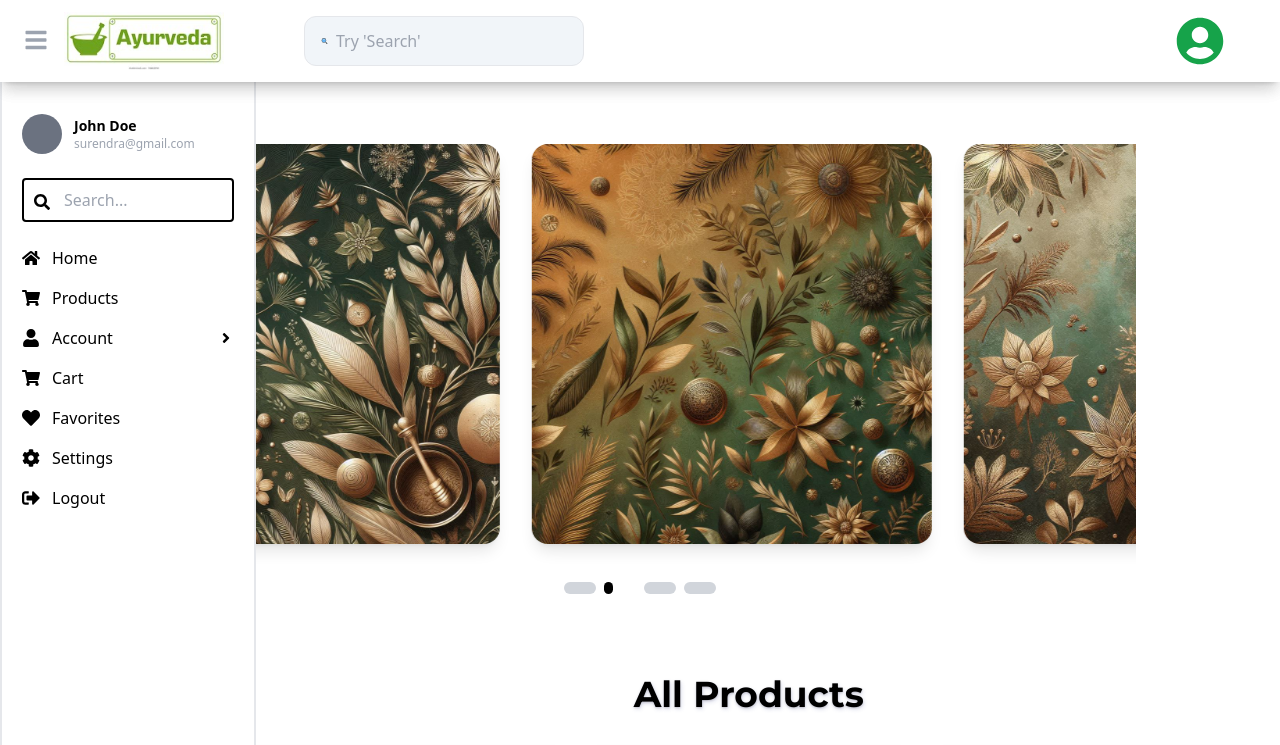
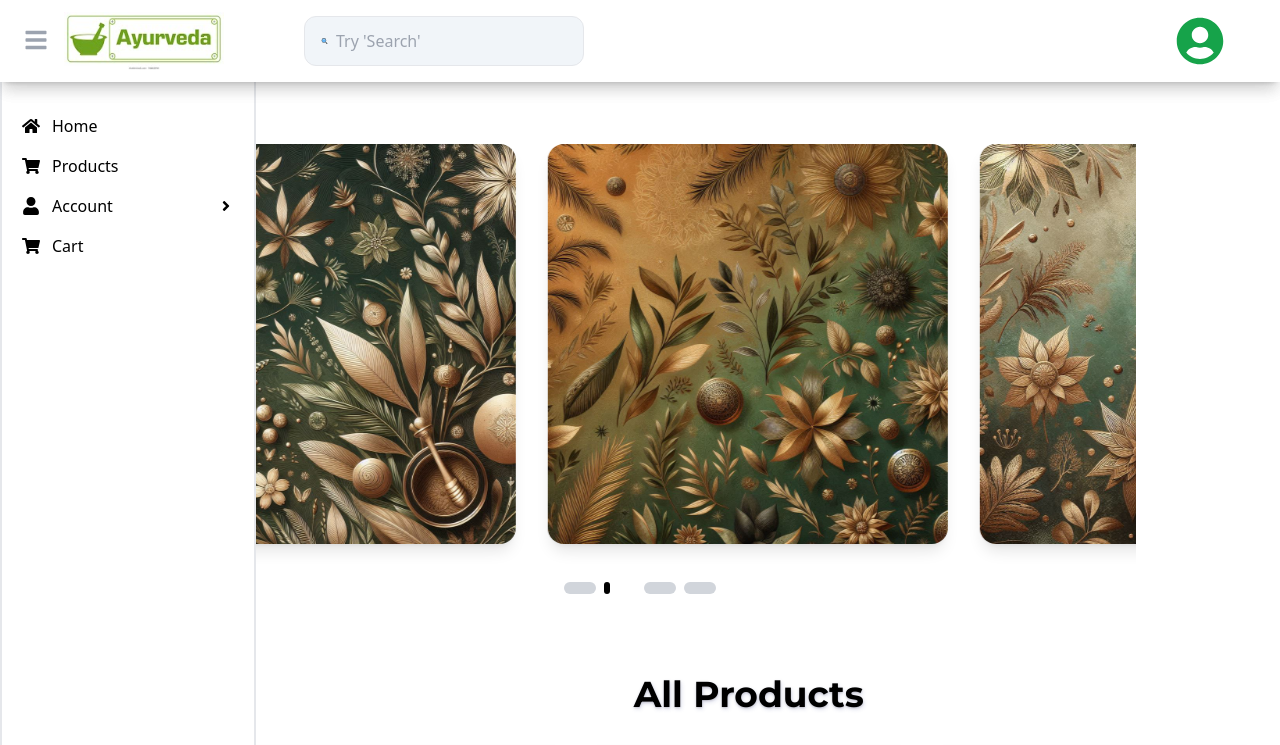
Before and after one commit to surendr1a/Ayurwera, a React (Vite) app: page / in a window 1280 px wide. Shown: the top 745 px of the page. Built offline with nearby package versions, Linux system fonts and the light colour scheme.

Commit message:
modify and removed the elements of sidebar

```diff
--- a/src/pages/Home.jsx
+++ b/src/pages/Home.jsx
@@ -15,7 +15,7 @@ export default function Home() {
       <Carousel />
       <AllProducts />
       <ReviewSection />
-      <Footer/>
+
     </div>
   );
 }
--- a/src/sections/Sidebar.jsx
+++ b/src/sections/Sidebar.jsx
@@ -53,28 +53,6 @@ export default function Sidebar() {
       <div
         className={`bg-white border-2 border-gray-200 text-black h-screen p-5 pt-16 z-40 ${isOpen ? 'w-64' : 'w-20'} fixed md:top-12 top-32 transition-all duration-300 ${isMobile && !isOpen ? 'hidden' : 'block'}`}
       >
-        {/* User Profile */}
-        <div className="flex items-center mb-6 ">
-          <div className="w-10 h-10 rounded-full bg-gray-500"></div>
-          {isOpen && (
-            <div className="ml-3">
-              <h2 className="text-sm font-semibold">John Doe</h2>
-              <p className="text-xs text-gray-400">surendra@gmail.com</p>
-            </div>
-          )}
-        </div>
-
-        {/* Search Bar */}
-        {isOpen && (
-          <div className="mb-6 relative">
-            <FaSearch className="absolute left-3 top-4 text-black" />
-            <input
-              type="text"
-              placeholder="Search..."
-              className="bg-white border-black border-2 w-full py-2 pl-10 pr-4 rounded focus:outline-none"
-            />
-          </div>
-        )}
 
         {/* Menu Links */}
         <ul className="space-y-4">
@@ -110,7 +88,6 @@ export default function Sidebar() {
               <ul className={`ml-6 mt-2 space-y-2 ${isOpen ? '' : 'hidden'}`}>
                 <li><Link to="/account/profile" className="text-sm hover:text-gray-700">Profile</Link></li>
                 <li><Link to="/account/orders" className="text-sm hover:text-gray-700">Order History</Link></li>
-                <li><Link to="/account/wishlist" className="text-sm hover:text-gray-700">Wishlist</Link></li>
               </ul>
             )}
           </li>
@@ -122,23 +99,10 @@ export default function Sidebar() {
               {isOpen && <span className="ml-3">Cart</span>}
             </Link>
           </li>
+
+
           <li>
-            <Link to="/favorites" className="flex items-center text-black hover:text-gray-700">
-              <FaHeart className="text-lg" />
-              {isOpen && <span className="ml-3">Favorites</span>}
-            </Link>
-          </li>
-          <li>
-            <Link to="/settings" className="flex items-center text-black hover:text-gray-700">
-              <FaCog className="text-lg" />
-              {isOpen && <span className="ml-3">Settings</span>}
-            </Link>
-          </li>
-          <li>
-            <Link to="/logout" className="flex items-center text-black hover:text-gray-700">
-              <FaSignOutAlt className="text-lg" />
-              {isOpen && <span className="ml-3">Logout</span>}
-            </Link>
+
           </li>
         </ul>
       </div>
```
